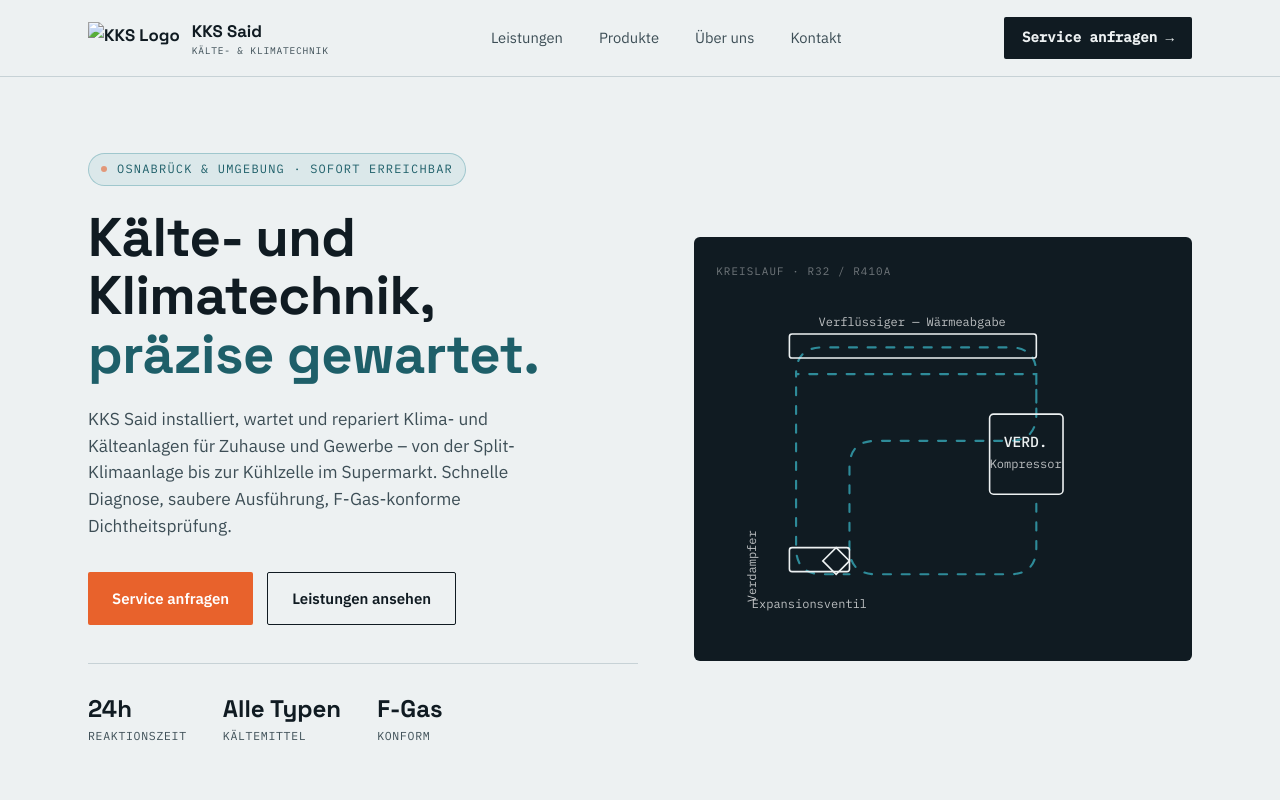
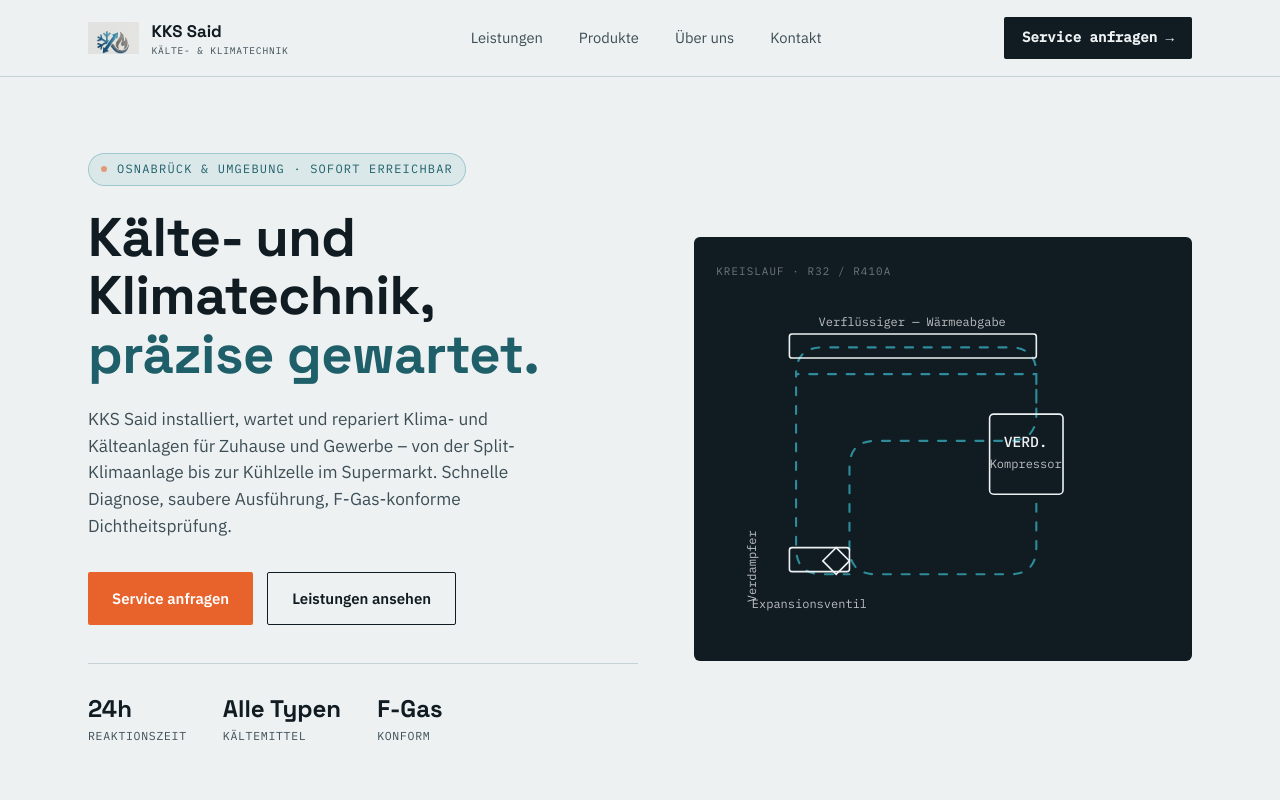
Before and after one commit to kksbelm/kks-said-website, a plain HTML site: page index.html in a window 1280 px wide. Shown: the top 800 px of the page. Drawn offline with Linux system fonts and the light colour scheme.

Commit message:
Update index.html

```diff
--- a/index.html
+++ b/index.html
@@ -402,7 +402,8 @@
 <header>
   <nav class="wrap">
     <a href="#top" class="brand">
-      <img src="images/logo-icon.png" alt="KKS Logo" class="brand-mark">
+      <img src="logo-icon.png" alt="KKS Logo" class="brand-mark">
+
       <span>KKS Said<small>Kälte- &amp; Klimatechnik</small></span>
     </a>
     <ul class="nav-links">
```
